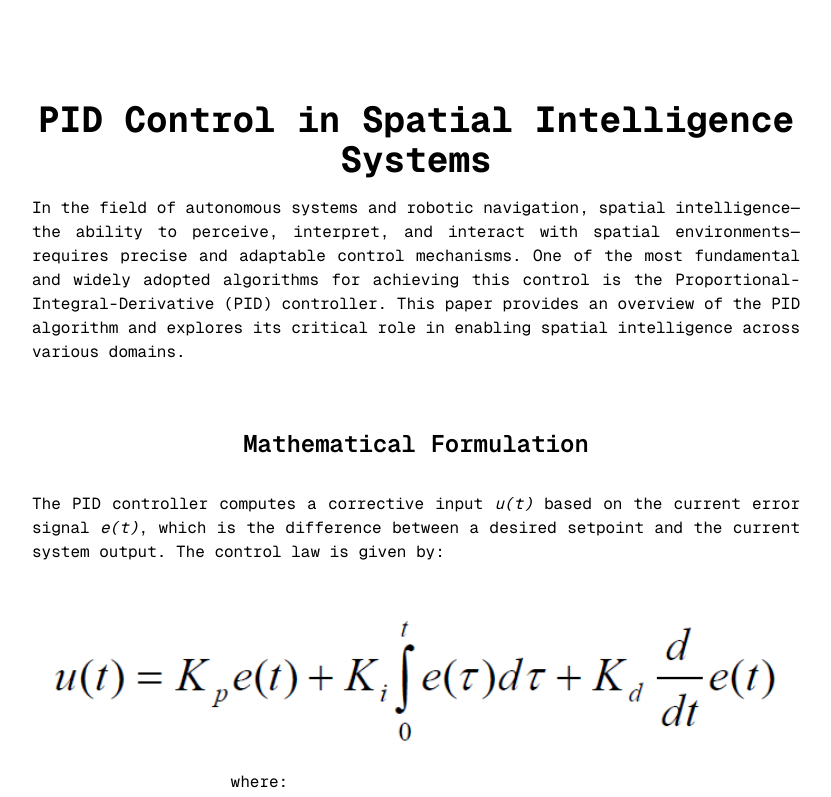
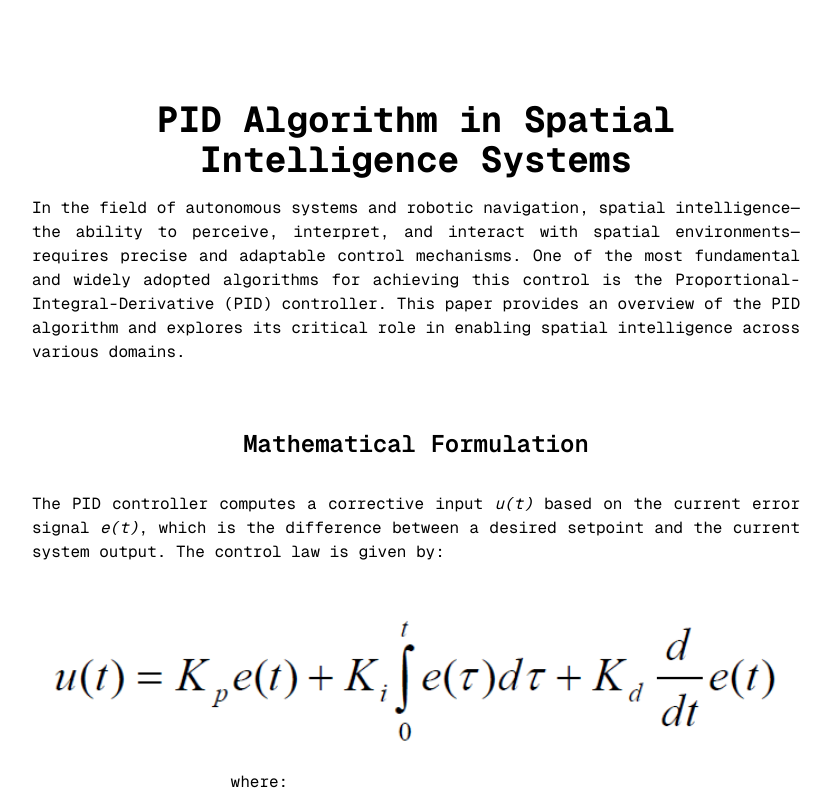
Before and after one commit to gmccannon/AC-Bonus, a Next.js app: page / in a window 1280 px wide. Shown: the top 797 px of the page, without its empty margins (224-1055 px from the left). Built offline with nearby package versions, Linux system fonts and the light colour scheme.

Commit message:
Change title

```diff
--- a/src/app/layout.tsx
+++ b/src/app/layout.tsx
@@ -13,7 +13,7 @@ const geistMono = Geist_Mono({
 });
 
 export const metadata: Metadata = {
-  title: "Create Next App",
+  title: "PID Algorithm",
   description: "Generated by create next app",
 };
 
--- a/src/app/page.tsx
+++ b/src/app/page.tsx
@@ -6,7 +6,7 @@ export default function Home() {
     <div className="flex flex-col bg-white text-black text-justify font-mono pl-64 pr-64 pt-25 pb-25 items-center justify-items-center min-h-screen p-8 space-y-8">
 
       <h1 className="text-4xl font-bold mb-4 text-center">
-        PID Control in Spatial Intelligence Systems
+        PID Algorithm in Spatial Intelligence Systems
       </h1>
 
       <p>
```
